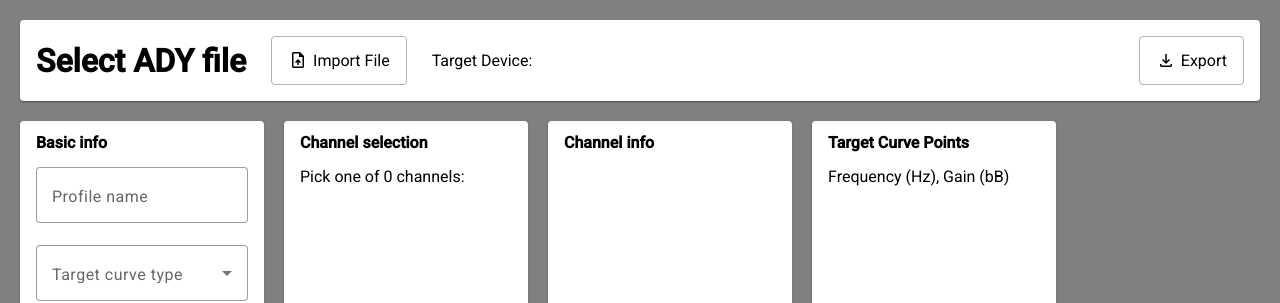
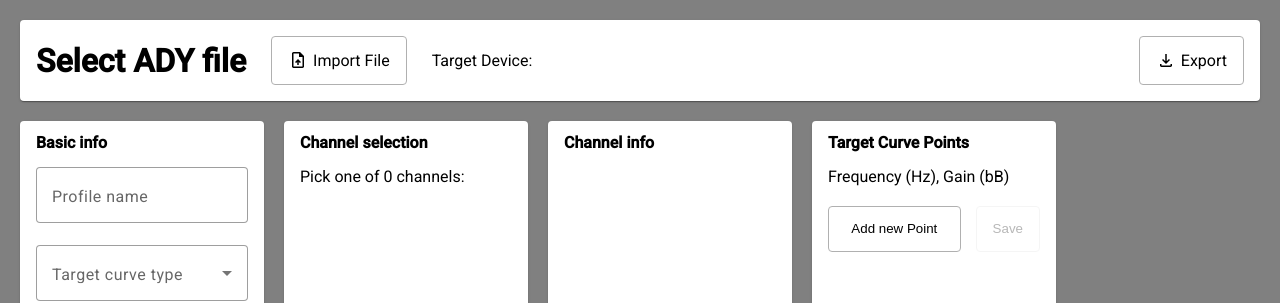
Before and after one commit to Vladi-ed/Audyssey-Web-Editor, an Angular app: page / in a window 1280 px wide. Shown: the top 303 px of the page. Built offline with nearby package versions, Linux system fonts and the light colour scheme; what highcharts-angular would draw is missing.

Commit message:
updated Target Curve points view (not working)
TODO:
remove calculations from app.component.ts
capture events from target view component

```diff
--- a/src/app/app.component.html
+++ b/src/app/app.component.html
@@ -128,12 +128,13 @@
       <mat-card-content>
         <label>Frequency (Hz), Gain (bB)</label>
 
-        <mat-list class="curve-points-container">
-          <ng-container *ngFor="let curvePoint of selectedChannel?.customTargetCurvePoints">
-            <mat-list-item><input matInput [value]="curvePoint" class="curve-points-text-field"></mat-list-item>
-            <mat-divider></mat-divider>
-          </ng-container>
-        </mat-list>
+<!--        <mat-list class="curve-points-container">-->
+<!--          <ng-container *ngFor="let curvePoint of selectedChannel?.customTargetCurvePoints">-->
+<!--            <mat-list-item><input matInput [value]="curvePoint" class="curve-points-text-field"></mat-list-item>-->
+<!--            <mat-divider></mat-divider>-->
+<!--          </ng-container>-->
+<!--        </mat-list>-->
+        <app-target-curve-points [inputArr]="selectedChannel?.customTargetCurvePoints || []"></app-target-curve-points>
 
       </mat-card-content>
     </mat-card>
--- a/src/app/app.component.scss
+++ b/src/app/app.component.scss
@@ -18,20 +18,7 @@ main {
   font-size: 15px;
 }
 
-.flat-btn {
-  display: flex;
-  align-items: center;
-  border: 1px solid #b0b0b0;
-  padding: 0 16px 1px;
-  height: 46px;
-  border-radius: 4px;
-  //margin-top: -1px;
-  /*margin-left: -6px;*/
-  cursor: pointer;
-}
-.flat-btn:hover {
-  border-color: #545454;
-}
+
 
 
 
--- a/src/app/app.module.ts
+++ b/src/app/app.module.ts
@@ -13,10 +13,14 @@ import {MatCheckboxModule} from "@angular/material/checkbox";
 import {MatRadioModule} from "@angular/material/radio";
 import {MatListModule} from "@angular/material/list";
 import {HighchartsChartModule} from "highcharts-angular";
+import { TargetCurvePointsComponent } from './target-curve-points/target-curve-points.component';
+import { PointsConverterPipe } from './target-curve-points/points-converter.pipe';
 
 @NgModule({
   declarations: [
     AppComponent,
+    TargetCurvePointsComponent,
+    PointsConverterPipe,
   ],
   imports: [
     BrowserModule,
--- /dev/null
+++ b/src/app/target-curve-points/points-converter.pipe.ts
@@ -0,0 +1,15 @@
+import { Pipe, PipeTransform } from '@angular/core';
+
+@Pipe({
+  name: 'convertPoints'
+})
+export class PointsConverterPipe implements PipeTransform {
+
+  transform(inputArr: string[]): { Hz: string, vol: string }[] {
+    return inputArr.map(item => {
+      const [Hz, vol] = item.substring(1, item.length - 1).split(', ');
+      return { Hz, vol };
+    }) || [];
+  }
+
+}
--- /dev/null
+++ b/src/app/target-curve-points/target-curve-points.component.html
@@ -0,0 +1,20 @@
+<form #pointsForm="ngForm" style="display: flex; flex-direction: column; max-width: 212px; padding-top: 20px; justify-items: stretch">
+  <div *ngFor="let point of (inputArr | convertPoints); let i = index" style="display: flex; gap: 12px">
+    <mat-form-field appearance="outline">
+      <mat-label>Hz</mat-label>
+      <input matInput [(ngModel)]="point.Hz" (input)="changeItem(point, i)" required inputmode="numeric" pattern="[0-9]*[.]?[0-9]+" [name]="'Frequency' + i">
+    </mat-form-field>
+    <mat-form-field appearance="outline">
+      <mat-label>Gain</mat-label>
+      <input matInput [(ngModel)]="point.vol" (input)="changeItem(point, i)" inputmode="numeric" pattern="[-]?[0-9]*[.]?[0-9]+" [name]="'Gain' + i">
+    </mat-form-field>
+
+    <svg (click)="removePoint(i)" xmlns="http://www.w3.org/2000/svg" height="48" viewBox="0 96 960 960" width="48"><path d="m361 757 119-121 120 121 47-48-119-121 119-121-47-48-120 121-119-121-48 48 120 121-120 121 48 48ZM261 936q-24 0-42-18t-18-42V306h-41v-60h188v-30h264v30h188v60h-41v570q0 24-18 42t-42 18H261Zm438-630H261v570h438V306Zm-438 0v570-570Z"/></svg>
+
+  </div>
+
+  <div style="display: flex; justify-items: stretch; gap: 15px">
+    <button matRipple type="button" style="flex-grow: 1" class="flat-btn" (click)="addPoint()">Add new Point</button>
+    <button matRipple type="submit" class="flat-btn" (click)="save()" [disabled]="pointsForm.invalid || !wasChanged">Save</button>
+  </div>
+</form>
--- /dev/null
+++ b/src/app/target-curve-points/target-curve-points.component.ts
@@ -0,0 +1,47 @@
+import {Component, EventEmitter, Input, OnChanges, Output} from '@angular/core';
+
+@Component({
+  selector: 'app-target-curve-points',
+  templateUrl: './target-curve-points.component.html',
+  styleUrls: ['./target-curve-points.component.scss']
+})
+export class TargetCurvePointsComponent implements OnChanges {
+  @Input() inputArr = [ '{20, 0}', '{20000, 0}' ];
+  @Output() updatePointsEvent = new EventEmitter<string[]>();
+  wasChanged = false;
+
+  ngOnChanges() {
+    // @Input() inputArr was changed
+    this.wasChanged = false;
+  }
+
+  changeItem(point: { Hz: string; vol: string }, index: number) {
+    if (!point.vol) point.vol = '0';
+
+    this.inputArr[index] = '{' + point.Hz + ', ' + point.vol + '}';
+
+    console.log('changeItem', point, this.inputArr);
+    this.wasChanged = true;
+  }
+
+  addPoint() {
+    this.inputArr = [...this.inputArr, '{10, 0}'];
+    console.log('addItem', this.inputArr);
+    this.wasChanged = true;
+  }
+  removePoint(index: number) {
+    setTimeout(()=> this.inputArr = this.inputArr.filter((_, i) => i != index), 100);
+    this.wasChanged = true;
+  }
+
+  save() {
+    this.updatePointsEvent.emit(this.inputArr);
+    console.log(this.inputArr)
+    this.wasChanged = false;
+  }
+
+
+  test(ev: Event) {
+    console.log(ev)
+  }
+}
--- a/src/styles.scss
+++ b/src/styles.scss
@@ -2,3 +2,24 @@
 
 
 body { margin: 0; font-family: Roboto, "Helvetica Neue", sans-serif; background-color: gray;}
+
+.flat-btn {
+  display: flex;
+  align-items: center;
+  justify-content: center;
+  border: 1px solid #b0b0b0;
+  padding: 0 16px 1px;
+  height: 46px;
+  border-radius: 4px;
+  background-color: white;
+  //margin-top: -1px;
+  /*margin-left: -6px;*/
+  cursor: pointer;
+}
+.flat-btn:hover {
+  border-color: #545454;
+}
+.flat-btn:disabled {
+  border-color: #f5f5f5;
+  cursor: auto;
+}
```
Also changed, not shown: src/app/target-curve-points/target-curve-points.component.scss (added).
